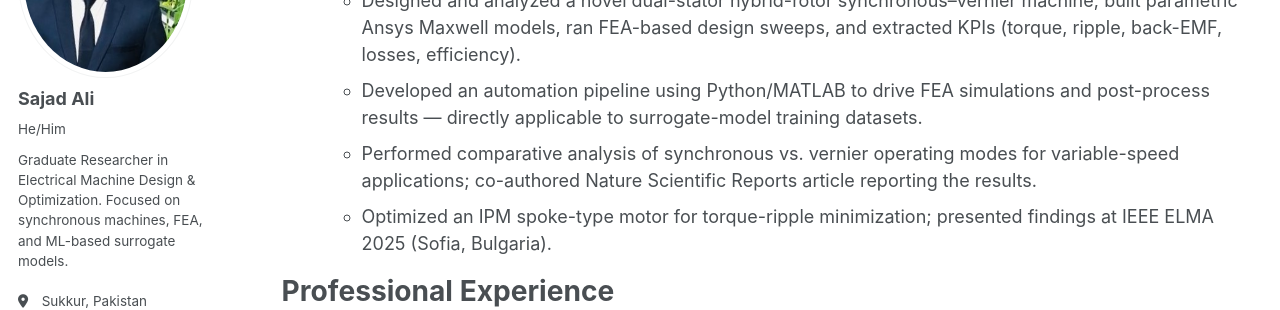
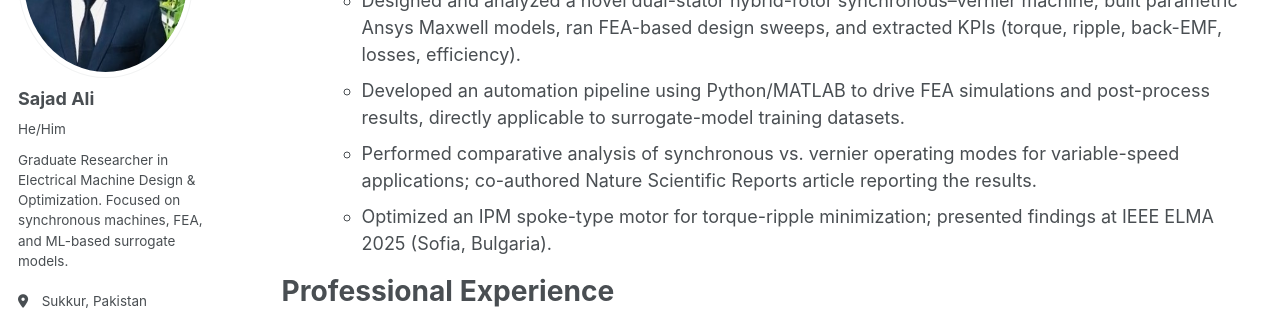
Before and after one commit to sajadali78/sajadali.github.io, a Jekyll site: the page built from _pages/cv.md, in a window 1280 px wide and 900 px high, scrolled down 740 px. Shown: the part 180-490 px from the top of the window. Built offline with Jekyll 4.4.1, drawn with Linux system fonts in a browser that asks for light colours; some web fonts are replaced; a script bundle is joined from its source files by our own code; library files that are not in the unit come from our copies.

Commit message:
Refine sentence structure in CV entry
Removed a hyphen before the last sentence for clarity.

```diff
--- a/_pages/cv.md
+++ b/_pages/cv.md
@@ -30,7 +30,7 @@ Research Experience
 * **Graduate Research Assistant — Electrical Machines Lab** (Aug 2024 – Present)
   * *Sukkur IBA University, Pakistan*
   * Designed and analyzed a novel dual-stator hybrid-rotor synchronous–vernier machine; built parametric Ansys Maxwell models, ran FEA-based design sweeps, and extracted KPIs (torque, ripple, back-EMF, losses, efficiency).
-  * Developed an automation pipeline using Python/MATLAB to drive FEA simulations and post-process results — directly applicable to surrogate-model training datasets.
+  * Developed an automation pipeline using Python/MATLAB to drive FEA simulations and post-process results, directly applicable to surrogate-model training datasets.
   * Performed comparative analysis of synchronous vs. vernier operating modes for variable-speed applications; co-authored Nature Scientific Reports article reporting the results.
   * Optimized an IPM spoke-type motor for torque-ripple minimization; presented findings at IEEE ELMA 2025 (Sofia, Bulgaria).
 
```
